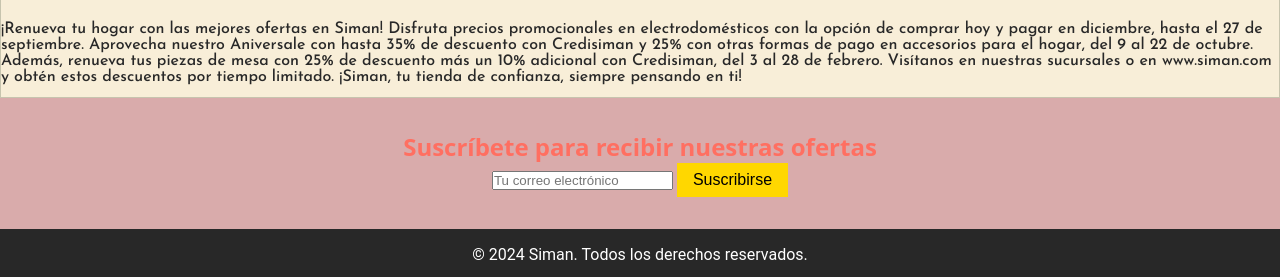
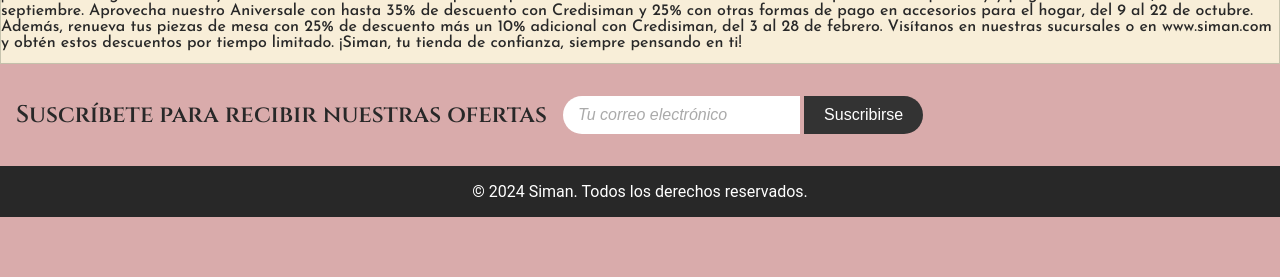
Before and after one commit to Eriksson03/Actividad-4, a plain HTML site: page index.html in a window 1280 px wide. Shown: the part 1566-1843 px from the top of the page. After the commit the page ends 1783 px from the top, so only its background shows below. Drawn offline with Linux system fonts and the light colour scheme.

Commit message:
design suscription-box

```diff
--- a/css/main.css
+++ b/css/main.css
@@ -69,13 +69,6 @@
     padding-bottom: 1rem;
 }
 
-button {
-    background-color: #FFD700;
-    border: none;
-    padding: 0.5rem 1rem;
-    font-size: 1rem;
-    cursor: pointer;
-}
 
 .promociones-1{
     display: grid;
@@ -164,24 +157,53 @@
     font-size: 1rem;
 }
 
-.promociones, .suscripcion {
+
+
+.suscripcion {
+    display: flex;
+    align-items: center;
+    font-family: "Cinzel", serif;
     padding: 2rem 1rem;
     text-align: center;
+    overflow: hidden;
+    box-shadow: 0 2px 5px rgba(0, 0, 0, 0.1);
 }
 
-.promociones h2, .suscripcion h2 {
-    font-family: 'Open Sans', sans-serif;
-    color: #FF6F61;
+.title-suscription{
+    padding-right: 1rem;
 }
 
-.promocion {
-    margin: 1rem 0;
+input[type="email"] {
+    border: none;
+    padding: 10px 15px;
+    font-size: 16px;
+    border-radius: 25px 0 0 25px;
+    flex: 1;
+    outline: none;
 }
 
-.promocion img {
-    max-width: 100%;
-    height: auto;
+input[type="email"]::placeholder {
+    color: #aaa;
+    font-style: italic;
 }
+
+button {
+    background-color: #333;
+    color: #fff;
+    border: none;
+    padding: 10px 20px;
+    font-size: 16px;
+    cursor: pointer;
+    border-radius: 0 25px 25px 0;
+    transition: background-color 0.3s;
+}
+
+button:hover {
+    background-color: #555;
+}
+
+
+
 
 footer {
     background-color: #282828;
--- a/index.html
+++ b/index.html
@@ -12,7 +12,7 @@
         <nav>
             <ul>
                 <li><a href="#">Inicio</a></li>
-                <li><a href="#">Promociones</a></li>
+                <li><a href="#">Sucursales</a></li>
                 <li><a href="#">Contacto</a></li>
             </ul>
         </nav>
@@ -21,7 +21,7 @@
         <section class="hero">
             <h1 class="saludo">Bienvenidos al centro de promociones SIMAN</h1>
             <p>Descubre nuestras promociones exclusivas para clientes SIMAN</p>
-            <button>Ver Promociones</button>
+
         </section>
 
         <section class="promociones-1">
@@ -53,7 +53,7 @@
         </section>
 
         <section class="suscripcion">
-            <h2>Suscríbete para recibir nuestras ofertas</h2>
+            <h2 class="title-suscription">Suscríbete para recibir nuestras ofertas</h2>
             <form>
                 <input type="email" placeholder="Tu correo electrónico">
                 <button>Suscribirse</button>
```
